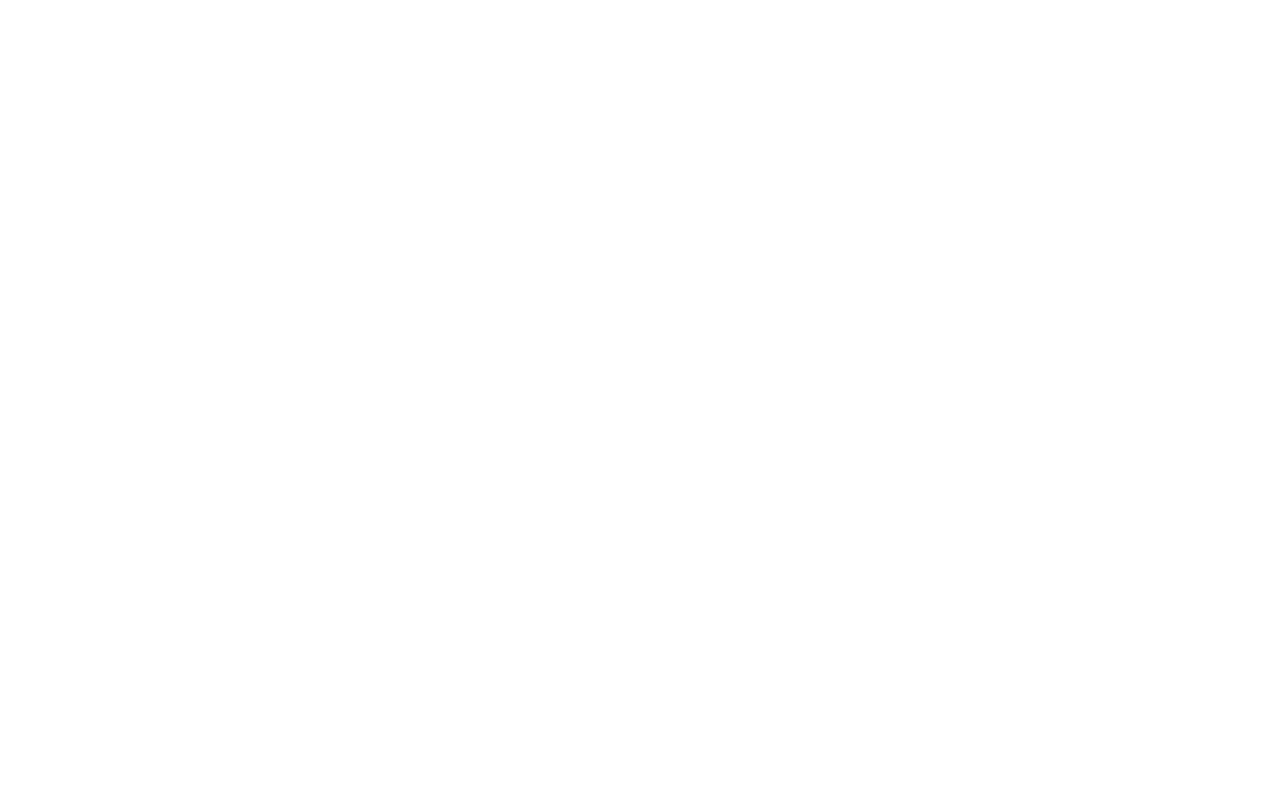
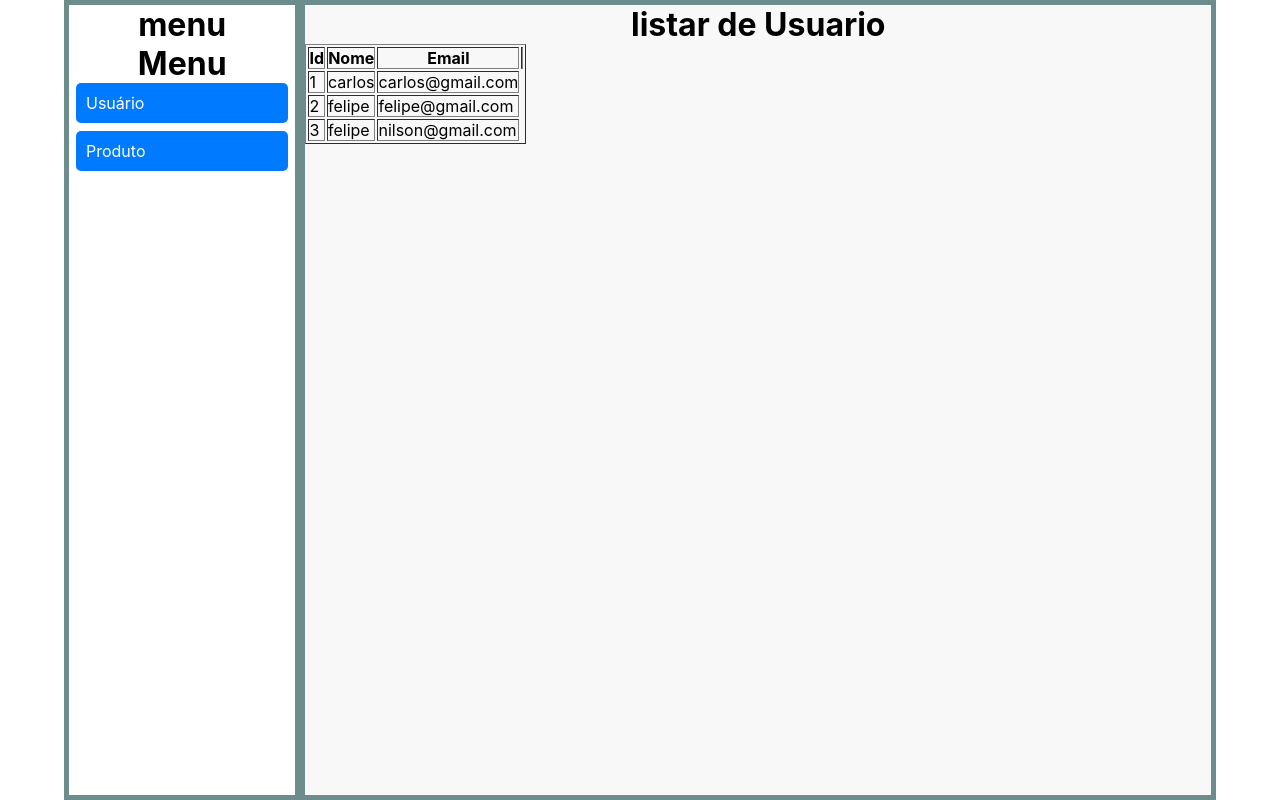
Before and after one commit to fa9958189/madereira-fontend, a React (Create React App) app: page /listausuario in a window 1280 px wide. Built offline with nearby package versions, Linux system fonts and the light colour scheme.

Commit message:
alterado lista de usuario

```diff
--- a/package.json
+++ b/package.json
@@ -8,7 +8,7 @@
     "@testing-library/user-event": "^13.5.0",
     "react": "^18.2.0",
     "react-dom": "^18.2.0",
-    "react-router-dom": "^5.2.0",
+    "react-router-dom": "^6.20.0",
     "react-scripts": "5.0.1",
     "web-vitals": "^2.1.4"
   },
--- a/src/componente/menu/index.js
+++ b/src/componente/menu/index.js
@@ -1,9 +1,15 @@
-export default function menu(){
+import './styles.css';
+import {Link} from 'react-router-dom';
+
+
+export default function Menu(){
     return(
         <div>
-            <h1>menu</h1>
-            <a href="">Usuario</a>
-            <a href="">produto</a>
+            <h1>Menu</h1>
+            <nav>
+                <Link to="/listausuario" className='link'>Usuário</Link>
+                <Link to="/produto" className='link'>Produto</Link>
+            </nav>
         </div>
     )
 }
--- /dev/null
+++ b/src/componente/menu/styles.css
@@ -0,0 +1,18 @@
+nav{
+    display: flex;
+    flex-direction: column;
+}
+.link{
+
+    text-decoration: none;
+    background-color: #007bff;
+    border-radius: 5px;
+    padding: 10px;
+    color:#ffffff;
+    width: 85%;
+    margin:auto;
+    margin-bottom: 8px;
+}
+.link:hover{
+ background-color:#0056b3 ;
+}
--- /dev/null
+++ b/src/pages/global.css
@@ -0,0 +1,22 @@
+*{
+    padding: 0;
+    margin:0;
+}
+.dashboard-container{
+    background-color: #6d8d8c;
+    height: 100vh;
+    display: flex;
+    flex-direction: row;
+    width: 90%;
+    margin:auto;
+}
+.menu{
+    width: 20%;
+    background-color: #ffff;
+    margin: 5px;
+}
+.principal{
+    width: 80%;
+    background-color: #f8f8f8;
+    margin: 5px;
+}
--- /dev/null
+++ b/src/pages/listarUsuario/index.js
@@ -0,0 +1,50 @@
+import '../../pages/global.css';
+import Menu from '../../componente/menu';
+
+
+
+export default function Listausuario() {
+
+       const dados=[
+            {id:1,nome:"carlos",email:"carlos@gmail.com",senha:"123"},
+            {id:2,nome:"felipe",email:"felipe@gmail.com",senha:"123"},
+            {id:3,nome:"felipe",email:"nilson@gmail.com",senha:"123"}
+
+       ]
+    return (
+
+    <div className="dashboard-container">
+
+        <div className='menu'>
+            <h1>menu</h1>
+            <Menu />
+        </div>
+        <div className='principal'>
+           <h1>listar de Usuario</h1>
+           <table border={1}>
+             <tr>
+                    <th>Id</th>
+                    <th>Nome</th>
+                    <th>Email</th>
+                    <th></th>
+             </tr>
+             {
+                dados.map((usu)=>{
+                    return(
+                        <tr key={usu.toString()}>
+                            <td>{usu.id}</td>
+                            <td>{usu.nome}</td>
+                            <td>{usu.email}</td>
+                        </tr>
+                    )
+                })
+             }
+
+
+           </table>
+        </div>
+    </div>
+
+    )
+
+  }
--- a/src/pages/logon/index.js
+++ b/src/pages/logon/index.js
@@ -1,21 +1,27 @@
-import'./styles.css'
-import logo from'../../assets/img/Logo.png'
+import './styles.css'
+import Logo from '../../assets/img/Logo.png';
+import {useNavigate} from 'react-router-dom';
 
 
 
-export default function logon(){
+export default function Logon() {
+const navigate = useNavigate();
+
+const logar =(e)=>{
+    e.preventDefault();
+    navigate('/dashboard');
+}
 
   return (
     <div className="logon-container">
       <div className='logo'>
-            <img src={logo} />
+        <img src={Logo}></img>
       </div>
       <section className="form">
         <h1>Faça seu login</h1>
-          <form >
-
+        <form onSubmit={logar}>
           <input placeholder="Email" />
-            <input placeholder="Senha"  type='password'/>
+          <input placeholder="Senha" type='password' />
           <button type="submit">Entrar</button>
           <a href="#">Novo Cadastro</a>
         </form>
--- a/src/routes.js
+++ b/src/routes.js
@@ -1,17 +1,19 @@
-import {BrowserRouter,Route,Switch} from 'react-router-dom'
+import {BrowserRouter,Route,Routes} from 'react-router-dom'
 
 import Logon from './pages/logon'
-import Dashbord from './pages/dashboard'
+import Dashbord from './pages/dashboard';
+import Listausuario from './pages/listarUsuario';
 
 
-export default function Routes(){
+export default function Rotas(){
    return(
        <BrowserRouter>
-          <Switch>
-             <Route path={"/"} exact component={Logon} />
-             <Route path={"/dashboard"} component={Dashbord} />
+          <Routes>
+             <Route path="/" exact element={<Logon />} />
+             <Route path="/dashboard" element={<Dashbord />} />
+             <Route path="/listausuario" element={<Listausuario />} />
 
-          </Switch>
+          </Routes>
        </BrowserRouter>
 
 
```
Also changed, not shown: src/pages/listarUsuario/style.css (added), 1 other file (tests, documents, lock files or other folders). Lines whose indentation alone changed are shown as unchanged.
